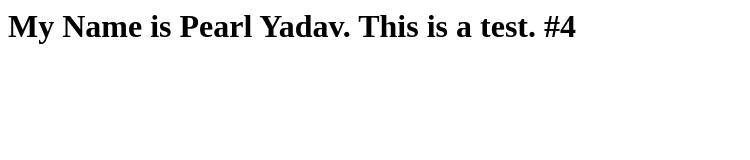
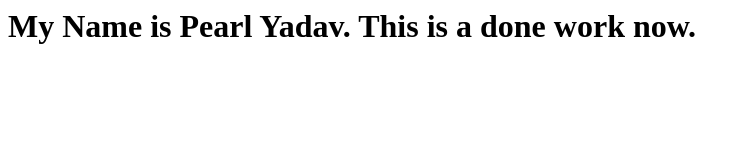
Before and after one commit to pearlyadav/pearlyadav.github.io, a plain HTML site: page index.html in a window 1280 px wide. Shown: the whole page, without its empty margins (0-750 px from the left). Drawn offline with Linux system fonts and the light colour scheme.

Commit message:
Update index.html

```diff
--- a/index.html
+++ b/index.html
@@ -1,7 +1,7 @@
 <html>
   <body>
     <h1>
-      My Name is Pearl Yadav. This is a test. #4
+      My Name is Pearl Yadav. This is a done work now.
     </h1>
   </body>
 </html>
```
